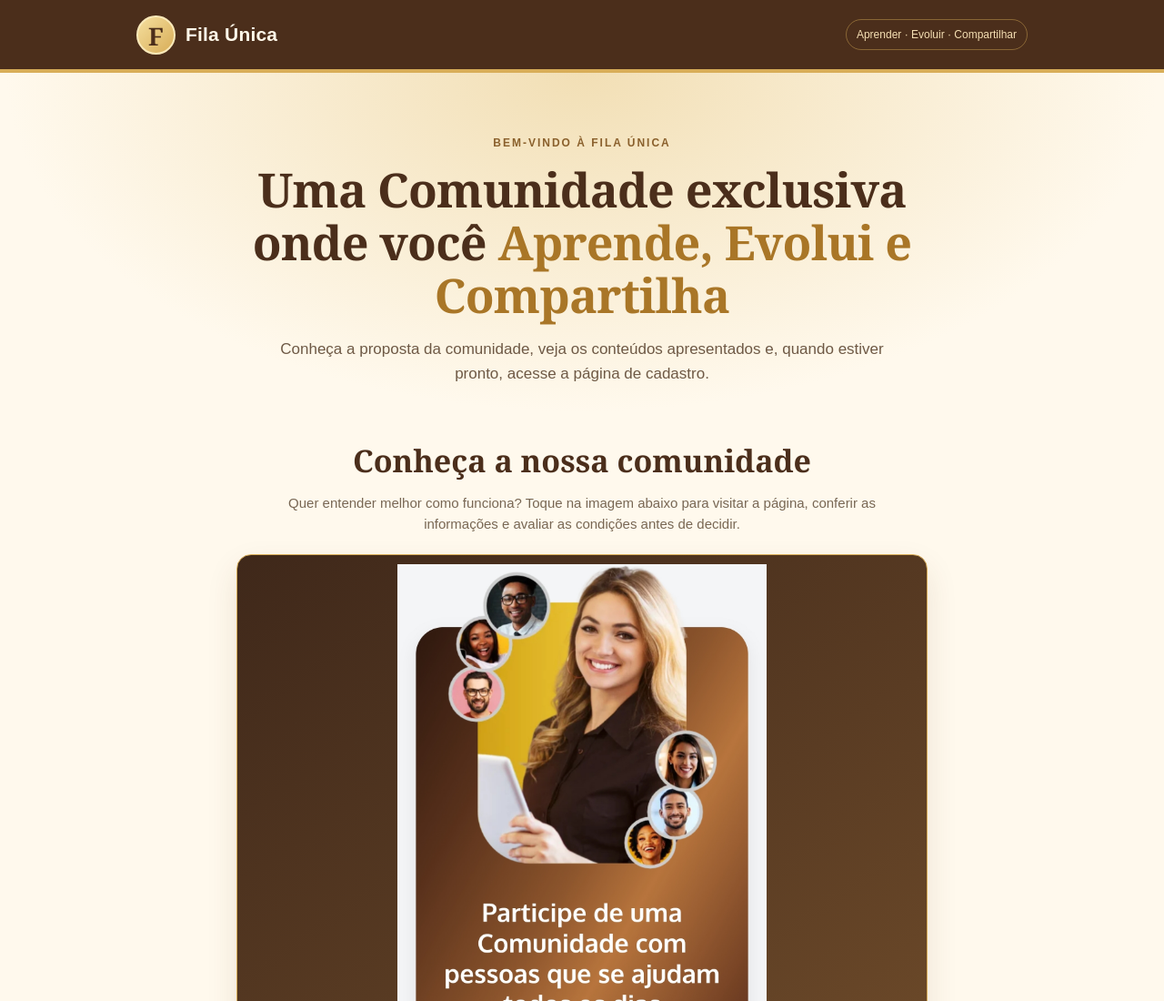
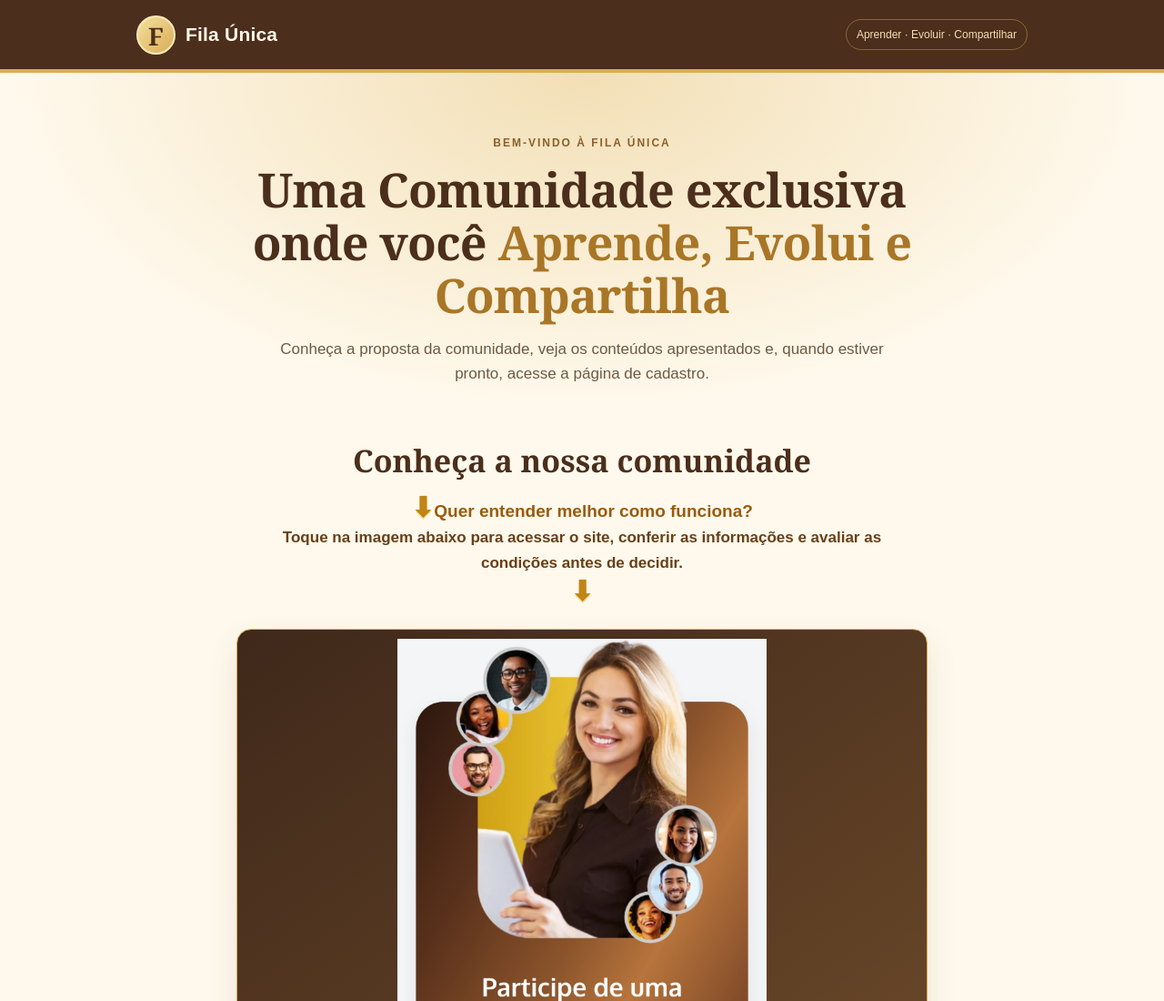
Before and after one commit to kitlucrativo-source/cadastro-fila-unica, a plain HTML site: page index.html in a window 1280 px wide. Shown: the top 1100 px of the page at 91% size. Drawn offline with Linux system fonts and the light colour scheme.

Commit message:
Style image call to action with gold arrows and highlighted text

```diff
--- a/index.html
+++ b/index.html
@@ -19,7 +19,7 @@
 *{box-sizing:border-box}html{scroll-behavior:smooth}body{margin:0;background:var(--cream);color:var(--ink);font-family:Arial,Helvetica,sans-serif;line-height:1.55}a{color:inherit}.wrap{width:min(100% - 32px,980px);margin:auto}
 header{background:var(--brown);color:#fff8e9;border-bottom:4px solid var(--gold)}.top{min-height:76px;display:flex;align-items:center;justify-content:space-between;gap:14px}.brand{display:flex;align-items:center;gap:11px;font-size:21px;font-weight:800;letter-spacing:.2px}.logo{width:43px;height:43px;border-radius:50%;display:grid;place-items:center;background:linear-gradient(135deg,var(--gold-light),var(--gold));color:var(--brown);font-family:Georgia,serif;font-size:27px;font-weight:bold;border:2px solid #f9e9b9}.tag{font-size:12px;color:#f5dfb3;border:1px solid #d8ad5870;padding:7px 11px;border-radius:30px;white-space:nowrap}
 main{padding-bottom:45px}.hero{text-align:center;padding:53px 0 32px;background:radial-gradient(ellipse at top,#f2dfb5 0,transparent 70%)}.eyebrow{font-size:12px;letter-spacing:2px;text-transform:uppercase;color:#8a602c;font-weight:800;margin-bottom:12px}h1{font-family:Georgia,'Times New Roman',serif;font-size:clamp(32px,6vw,52px);line-height:1.12;letter-spacing:-.8px;color:var(--brown);margin:0 auto;max-width:790px}h1 em{color:#a97627;font-style:normal}.intro{font-size:17px;max-width:680px;margin:18px auto 0;color:#6e5945}.section{padding:24px 0}.section-title{text-align:center;font-family:Georgia,'Times New Roman',serif;font-size:clamp(25px,4vw,34px);color:var(--brown);margin:0 0 8px}.section-sub{text-align:center;color:var(--muted);max-width:650px;margin:0 auto 22px;font-size:15px}
-.video-frame{max-width:760px;margin:0 auto;background:linear-gradient(145deg,#3f281a,#75502c);padding:10px;border:1px solid #d8ad58;border-radius:16px;box-shadow:0 15px 35px #5739191c}.image-link{display:block;border-radius:9px;overflow:hidden;line-height:0}.image-link img{display:block;width:100%;height:auto;max-height:760px;object-fit:contain;margin:0 auto;border-radius:9px;transition:opacity .15s}.image-link:hover img{opacity:.94}.image-link:focus-visible{outline:3px solid var(--gold-light);outline-offset:4px}
+.image-cta-intro{color:#684017;font-size:17px;font-weight:600;line-height:1.65;max-width:680px}.image-cta-intro strong{color:#9a5b08;font-size:19px}.cta-arrow{display:inline-block;color:#c18416;font-size:30px;font-weight:900;line-height:1.1;text-shadow:0 2px 0 #f5df9e}.video-frame{max-width:760px;margin:0 auto;background:linear-gradient(145deg,#3f281a,#75502c);padding:10px;border:1px solid #d8ad58;border-radius:16px;box-shadow:0 15px 35px #5739191c}.image-link{display:block;border-radius:9px;overflow:hidden;line-height:0}.image-link img{display:block;width:100%;height:auto;max-height:760px;object-fit:contain;margin:0 auto;border-radius:9px;transition:opacity .15s}.image-link:hover img{opacity:.94}.image-link:focus-visible{outline:3px solid var(--gold-light);outline-offset:4px}
 .courses{display:flex;gap:16px;overflow-x:auto;padding:8px 2px 18px;scroll-snap-type:x mandatory;scrollbar-color:var(--gold) #eee1c7}.course{flex:0 0 min(76%,260px);scroll-snap-align:center;border-radius:14px;overflow:hidden;background:#fff;border:1px solid #e5d2ac;box-shadow:0 8px 22px #55371912}.course-art{height:155px;display:flex;align-items:center;justify-content:center;text-align:center;padding:18px;background:linear-gradient(135deg,#6d4828,#3f2819);color:#f8e6b6;position:relative}.course-art:after{content:"";position:absolute;inset:10px;border:1px solid #d8ad5870;border-radius:7px}.course-art span{font-family:Georgia,serif;font-size:25px;line-height:1.15;position:relative;z-index:1}.course-info{padding:14px 15px 17px}.course-info strong{display:block;color:var(--brown);font-size:15px}.course-info p{margin:5px 0 0;color:var(--muted);font-size:13px}.dots{text-align:center;color:#a17b43;font-size:12px;margin-top:0}
 .cta{margin:22px auto 0;max-width:760px;text-align:center;background:#f4e5c7;border:1px solid #dfc38b;border-radius:18px;padding:26px 20px}.cta h2{font-family:Georgia,serif;color:var(--brown);font-size:27px;line-height:1.2;margin:0}.cta p{color:#6d5842;margin:10px auto 19px;max-width:590px}.btn{display:inline-flex;align-items:center;justify-content:center;gap:10px;min-height:54px;padding:14px 25px;border-radius:10px;background:linear-gradient(135deg,#e8c875,#c39237);border:1px solid #a97825;color:#3d2615;text-decoration:none;font-weight:800;font-size:16px;box-shadow:0 6px 15px #8b63222b;transition:transform .15s}.btn:active{transform:scale(.98)}.fine{font-size:12px;color:#806c55;margin-top:13px}
 footer{background:var(--brown);color:#e8d8bc;text-align:center;padding:23px 16px;font-size:12px}footer p{max-width:760px;margin:0 auto}
@@ -30,7 +30,7 @@ footer{background:var(--brown);color:#e8d8bc;text-align:center;padding:23px 16px
 <header><div class="wrap top"><div class="brand"><span class="logo">F</span><span>Fila Única</span></div><span class="tag">Aprender · Evoluir · Compartilhar</span></div></header>
 <main>
 <section class="hero"><div class="wrap"><div class="eyebrow">Bem-vindo à Fila Única</div><h1>Uma Comunidade exclusiva onde você <em>Aprende, Evolui e Compartilha</em></h1><p class="intro">Conheça a proposta da comunidade, veja os conteúdos apresentados e, quando estiver pronto, acesse a página de cadastro.</p></div></section>
-<section class="section wrap" aria-labelledby="video-title"><h2 class="section-title" id="video-title">Conheça a nossa comunidade</h2><p class="section-sub">Quer entender melhor como funciona? Toque na imagem abaixo para visitar a página, conferir as informações e avaliar as condições antes de decidir.</p><div class="video-frame image-frame"><a class="image-link" href="https://app.filaunica.com/cadastro/?redirect=1&amp;id=estrategia" aria-label="Toque na imagem para acessar a página de cadastro da Fila Única" rel="noopener noreferrer"><img src="https://raw.githubusercontent.com/kitlucrativo-source/cadastro-fila-unica/main/Screenshot_2026-10-24-03-24-04-115_com.android.chrome-edit.jpg" alt="Apresentação da comunidade Fila Única. Toque para acessar a página de cadastro." loading="eager"></a></div><p class="section-sub image-cta-caption" style="margin:14px auto 0;font-weight:800;color:#6b4227">👆 TOQUE NA IMAGEM PARA ACESSAR O SITE</p></section>
+<section class="section wrap" aria-labelledby="video-title"><h2 class="section-title" id="video-title">Conheça a nossa comunidade</h2><p class="section-sub image-cta-intro"><span class="cta-arrow" aria-hidden="true">⬇</span><strong>Quer entender melhor como funciona?</strong><br>Toque na imagem abaixo para acessar o site, conferir as informações e avaliar as condições antes de decidir.<br><span class="cta-arrow" aria-hidden="true">⬇</span></p><div class="video-frame image-frame"><a class="image-link" href="https://app.filaunica.com/cadastro/?redirect=1&amp;id=estrategia" aria-label="Toque na imagem para acessar a página de cadastro da Fila Única" rel="noopener noreferrer"><img src="https://raw.githubusercontent.com/kitlucrativo-source/cadastro-fila-unica/main/Screenshot_2026-10-24-03-24-04-115_com.android.chrome-edit.jpg" alt="Apresentação da comunidade Fila Única. Toque para acessar a página de cadastro." loading="eager"></a></div><p class="section-sub image-cta-caption" style="margin:14px auto 0;font-weight:800;color:#6b4227">👆 TOQUE NA IMAGEM PARA ACESSAR O SITE</p></section>
 <section class="section wrap" aria-labelledby="courses-title"><h2 class="section-title" id="courses-title">Conheça os conteúdos</h2><p class="section-sub">Passe para o lado para visualizar os conteúdos apresentados na comunidade.</p><div class="courses" aria-label="Carrossel de conteúdos">
 <article class="course"><div class="course-art"><span>Aprender<br>e descobrir</span></div><div class="course-info"><strong>Conteúdo educacional</strong><p>Espaço reservado para a primeira imagem do curso.</p></div></article>
 <article class="course"><div class="course-art"><span>Evoluir<br>com conhecimento</span></div><div class="course-info"><strong>Desenvolvimento</strong><p>Espaço reservado para a segunda imagem do curso.</p></div></article>
```
